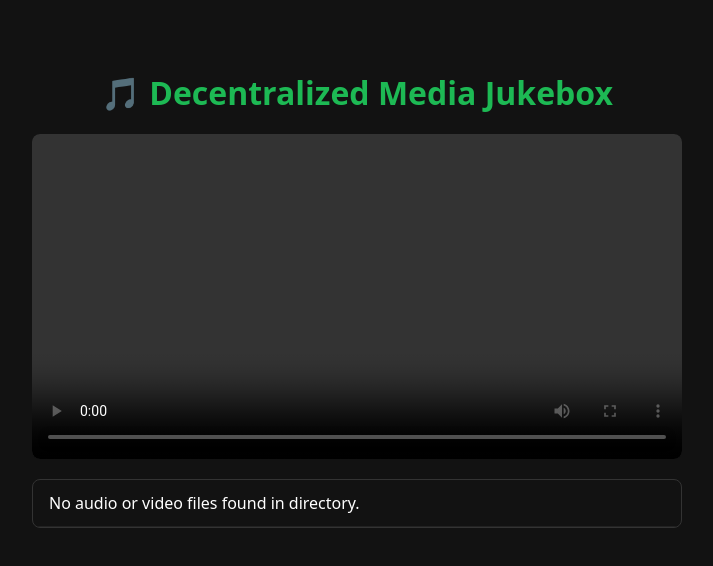
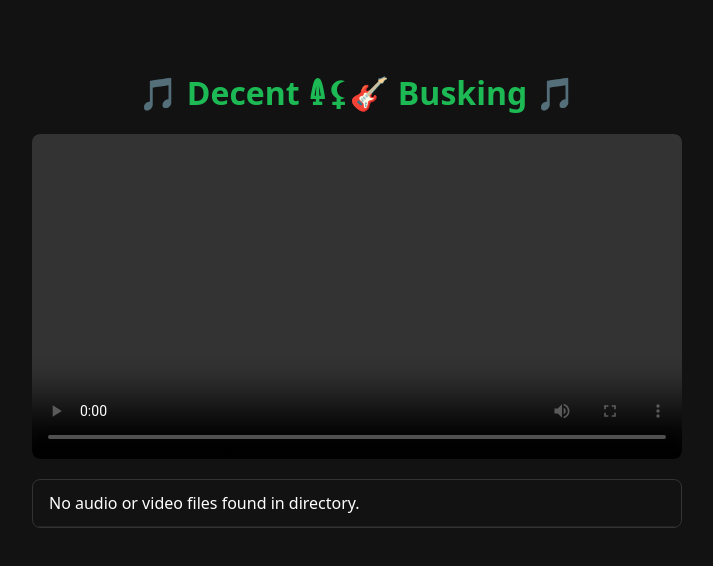
Before and after one commit to TheJollyLaMa/AJollyDecentCodeCamp, a plain HTML site: page Class1/Jukebox/DJuke_index.html in a window 1280 px wide. Shown: the whole page, without its empty margins (283-996 px from the left). Drawn offline with Linux system fonts and the light colour scheme; no server answers.

Commit message:
Update DJuke_index.html

```diff
--- a/Class1/Jukebox/DJuke_index.html
+++ b/Class1/Jukebox/DJuke_index.html
@@ -19,7 +19,7 @@
 </head>
 <body>
 
-  <h1>🎵 Decentralized Media Jukebox</h1>
+  <h1>🎵 Decent 𐃉⚸🎸 Busking 🎵</h1>
 
   <div class="player-container">
     <video id="player" controls style="width: 100%;"></video>
```
